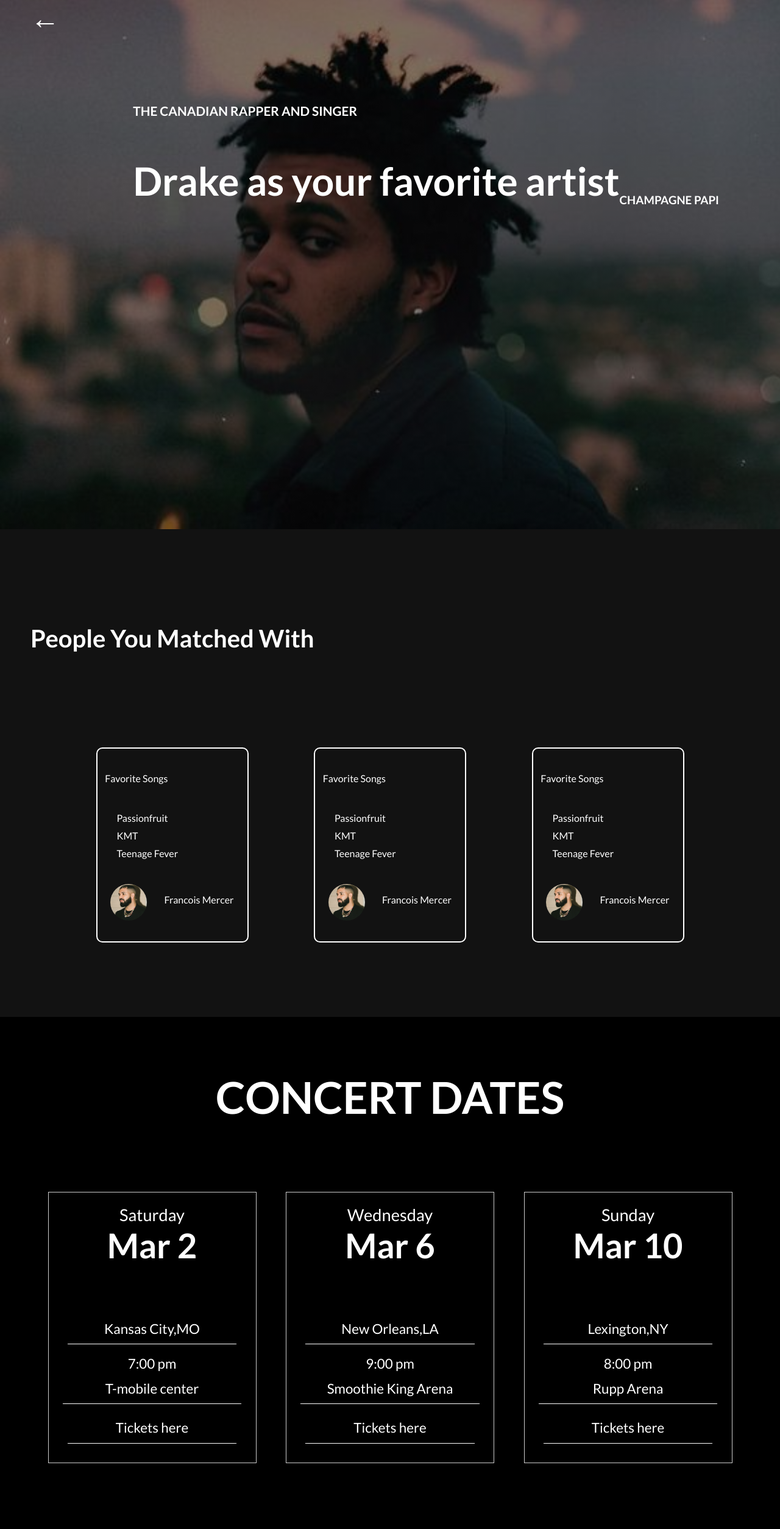
After one commit to Spotify-Soulmate-Team/Spotify-Soulmate, a PHP site: page /the_weeknd.html in a window 1280 px wide. The commit adds this page. Shown: the whole page at 61% size. Run offline with PHP 8.4, Linux system fonts and the light colour scheme.

Commit message:
kaza change

```diff
--- a/css/fav-artist.css
+++ b/css/fav-artist.css
@@ -17,8 +17,9 @@
 .arrow-link{
   text-decoration: none;
 }
-.header-section{
-  background-image: linear-gradient(rgba(0, 0, 0, 0.5),rgba(0, 0, 0, 0.5)),url(/images/Drake.webp);
+/* .header-section{ */
+  /* background-image: linear-gradient(rgba(0, 0, 0, 0.5), rgba(0, 0, 0, 0.5)),
+    url("/images/abel.jpg"), url("/images/taylor.jpg"), url("/images/drake.webp");
   background-repeat: none;
   background-size: cover;
   color: white;
@@ -27,8 +28,8 @@
   flex-direction: row;
   justify-content: flex-end;
   padding: 0px 100px;
-  padding-top: 150px;
-}
+  padding-top: 150px; */
+/* } */
 
 .header-div{
   max-width: 650px;
@@ -168,3 +169,43 @@
   color: white;
   border-bottom: 1px solid white;
 }
+#idtaylor{
+  background-image: linear-gradient(rgba(0, 0, 0, 0.5), rgba(0, 0, 0, 0.5)),url("/images/taytay.jpg");
+  background-repeat: none;
+  background-size: cover;
+  color: white;
+  height: 90vh;
+  display: flex;
+  flex-direction: row;
+  justify-content: flex-end;
+  padding: 0px 100px;
+  padding-top: 150px;
+  padding-bottom: 0;
+
+}
+#iddrake{
+  background-image: linear-gradient(rgba(0, 0, 0, 0.5), rgba(0, 0, 0, 0.5)),url("/images/Drake.webp");
+  background-repeat: none;
+  background-size: cover;
+  color: white;
+  height: 90vh;
+  display: flex;
+  flex-direction: row;
+  justify-content: flex-end;
+  padding: 0px 100px;
+  padding-top: 150px;
+}
+
+#idtheweeknd{
+  background-image: linear-gradient(rgba(0, 0, 0, 0.5), rgba(0, 0, 0, 0.5)),url("/images/abel.jpg");
+  background-repeat: none;
+  background-size: cover;
+  color: white;
+  height: 90vh;
+  display: flex;
+  flex-direction: row;
+  justify-content: flex-end;
+  padding: 0px 100px;
+  padding-top: 150px;
+
+}
--- a/index.html
+++ b/index.html
@@ -10,6 +10,7 @@
   <link href="https://fonts.googleapis.com/css2?family=Barlow:ital,wght@0,100;0,200;0,300;0,400;0,500;0,600;0,700;0,800;0,900;1,100;1,200;1,300;1,400;1,500;1,600;1,700;1,800;1,900&family=Inter:wght@100..900&family=Lato:ital,wght@0,100;0,300;0,400;0,700;0,900;1,100;1,300;1,400;1,700;1,900&display=swap" rel="stylesheet">
   <script src="/js/script.js" defer></script>
   <script src="/js/search.js" defer></script>
+
 </head>
 <body>
   <header class="main-header">
--- /dev/null
+++ b/the_weeknd.html
@@ -0,0 +1,103 @@
+<!DOCTYPE html>
+<html lang="en">
+<head>
+  <meta charset="UTF-8">
+  <meta name="viewport" content="width=device-width, initial-scale=1.0">
+  <link rel="stylesheet" href="css/fav-artist.css">
+  <link rel="preconnect" href="https://fonts.googleapis.com">
+  <link rel="preconnect" href="https://fonts.gstatic.com" crossorigin>
+  <link href="https://fonts.googleapis.com/css2?family=Barlow:ital,wght@0,100;0,200;0,300;0,400;0,500;0,600;0,700;0,800;0,900;1,100;1,200;1,300;1,400;1,500;1,600;1,700;1,800;1,900&family=Inter:wght@100..900&family=Lato:ital,wght@0,100;0,300;0,400;0,700;0,900;1,100;1,300;1,400;1,700;1,900&display=swap" rel="stylesheet">
+  <script src="/js/script.js" async></script>
+  <title>Spotify Soulmates</title>
+</head>
+<body>
+  <a class="arrow-link" href="index.html"><p class="arrow" id="leftArrow">&larr;</p></a>
+  <header class="header-section">
+    <div id="idtheweeknd">
+      <div>
+        <p class="artist-intro">THE CANADIAN RAPPER AND SINGER</p>
+        <p class="artist-desc" id="title">Drake as your favorite artist</p>
+      </div>
+      <div class="header-div nickname-div">
+        <h3 class="artist-nickname" id=" nickname">CHAMPAGNE PAPI</h3>
+      </div>
+    </div>
+  </header>
+  <section class="matches-section">
+    <div class="match-text">
+      <h1 class="match-heading">People You Matched With</h1>
+    </div>
+    <div class="matches-div">
+      <div class="match">
+        <p style="margin: .3em;">Favorite Songs</p>
+        <ul style="margin: .7em; padding-left: 0.5em;">
+          <li class="match-list">Passionfruit</li>
+          <li class="match-list">KMT</li>
+          <li class="match-list">Teenage Fever</li>
+        </ul>
+        <div class="photo-username-div">
+          <img src="/images/Drake.webp" alt="" class="match-profile-pic">
+          <p class="match-name">Francois Mercer</p>
+        </div>
+      </div>
+      <div class="match">
+        <p style="margin: .3em;">Favorite Songs</p>
+        <ul style="margin: .7em; padding-left: 0.5em;">
+          <li class="match-list">Passionfruit</li>
+          <li class="match-list">KMT</li>
+          <li class="match-list">Teenage Fever</li>
+        </ul>
+        <div class="photo-username-div">
+          <img src="/images/Drake.webp" alt="" class="match-profile-pic">
+          <p class="match-name">Francois Mercer</p>
+        </div>
+      </div>
+      <div class="match">
+        <p style="margin: .3em;">Favorite Songs</p>
+        <ul style="margin: .7em; padding-left: 0.5em;">
+          <li class="match-list">Passionfruit</li>
+          <li class="match-list">KMT</li>
+          <li class="match-list">Teenage Fever</li>
+        </ul>
+        <div class="photo-username-div">
+          <img src="/images/Drake.webp" alt="" class="match-profile-pic">
+          <p class="match-name">Francois Mercer</p>
+        </div>
+      </div>
+    </div>
+  </section>
+  <section class="concert-section">
+    <div>
+      <h1 class="concert-date">CONCERT DATES</h1>
+    </div>
+    <div class="concert-div">
+      <div class="concert">
+        <p class="concert-info date-day">Saturday</p>
+        <h2 class="concert-info date">Mar 2</h2>
+        <p class="concert-info city-location">Kansas City,MO</p>
+        <p class="concert-info time">7:00 pm</p>
+        <p class="concert-info location">T-mobile center</p>
+        <a  class="concert-info tickets-link" href="#">Tickets here</a>
+      </div>
+
+      <div class="concert">
+        <p class="concert-info date-day">Wednesday</p>
+        <h2 class="concert-info date">Mar 6</h2>
+        <p class="concert-info city-location">New Orleans,LA</p>
+        <p class="concert-info time">9:00 pm</p>
+        <p class="concert-info location">Smoothie King Arena</p>
+        <a  class="concert-info tickets-link" href="#">Tickets here</a>
+      </div>
+
+      <div class="concert">
+        <p class="concert-info date-day">Sunday</p>
+        <h2 class="concert-info date">Mar 10</h2>
+        <p class="concert-info city-location">Lexington,NY</p>
+        <p class="concert-info time">8:00 pm</p>
+        <p class="concert-info location">Rupp Arena</p>
+        <a  class="concert-info tickets-link" href="#">Tickets here</a>
+      </div>
+    </div>
+  </section>
+</body>
+</html>
```
Also changed, not shown: drake.html (renamed from fav-artist.html, +4 -4 lines), js/search.js (+42 -11 lines), taylor_swift.html (added, +103 -0 lines), images/taytay.jpg (added).
